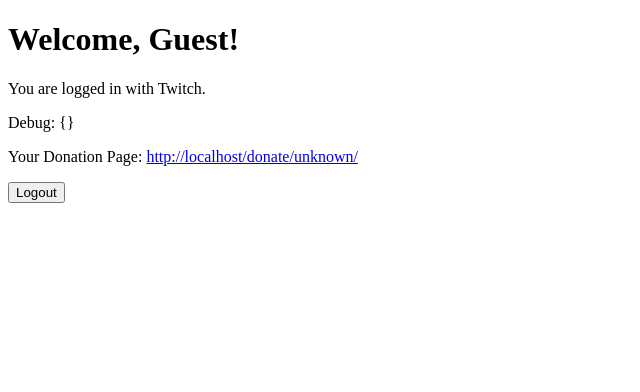
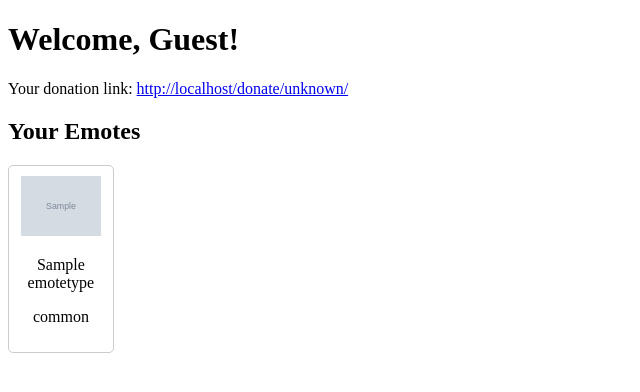
Before and after one commit to herrinjared/EmoteRush, a Django app: page / in a window 1280 px wide. Shown: the top 392 px of the page, without its empty margins (0-640 px from the left). Run offline with Django 5.2, Linux system fonts and the light colour scheme; a user stored in the database is signed in; tables that the repository leaves empty hold one stand-in row (values such as "Sample post"); grey boxes marked "Sample" are stand-in pictures.

Commit message:
Add emote display to dashboard.

```diff
--- a/templates/dashboard.html
+++ b/templates/dashboard.html
@@ -2,17 +2,41 @@
 <html>
   <head>
     <title>EmoteRush Dashboard</title>
+    <style>
+      .emote-grid {
+        display: grid;
+        grid-template-columns: repeat(auto-fill, minmax(100px, 1fr));
+        gap: 10px;
+        margin-top: 20px;
+      }
+      .emote-card {
+        text-align: center;
+        border: 1px solid #ccc;
+        padding: 10px;
+        border-radius: 5px;
+      }
+      .emote-card img {
+        max-width: 80px;
+        height: auto;
+      }
+    </style>
   </head>
   <body>
     <h1>Welcome, {{ twitch_username }}!</h1>
-    <p>You are logged in with Twitch.</p>
-    <p>Debug: {{ twitch_data }}</p>
-    <p>
-      Your Donation Page: <a href="{{ donation_url }}">{{ donation_url }}</a>
-    </p>
-    <form method="post" action="{% url 'account_logout' %}">
-      {% csrf_token %}
-      <button type="submit">Logout</button>
-    </form>
+    <p>Your donation link: <a href="{{ donation_url }}">{{ donation_url }}</a></p>
+    <h2>Your Emotes</h2>
+    {% if user_emotes %}
+    <div class="emote-grid">
+      {% for emote in user_emotes %}
+      <div class="emote-card">
+        <img src="{{ emote.emote_type.image.url }}" alt="{{ emote.emote_type.name }}" />
+        <p>{{ emote.emote_type.name }}</p>
+        <p>{{ emote.emote_type.rarity }}</p>
+      </div>
+      {% endfor %}
+    </div>
+    {% else %}
+    <p>No emotes yet—donate to unlock some!</p>
+    {% endif %}
   </body>
 </html>
```
